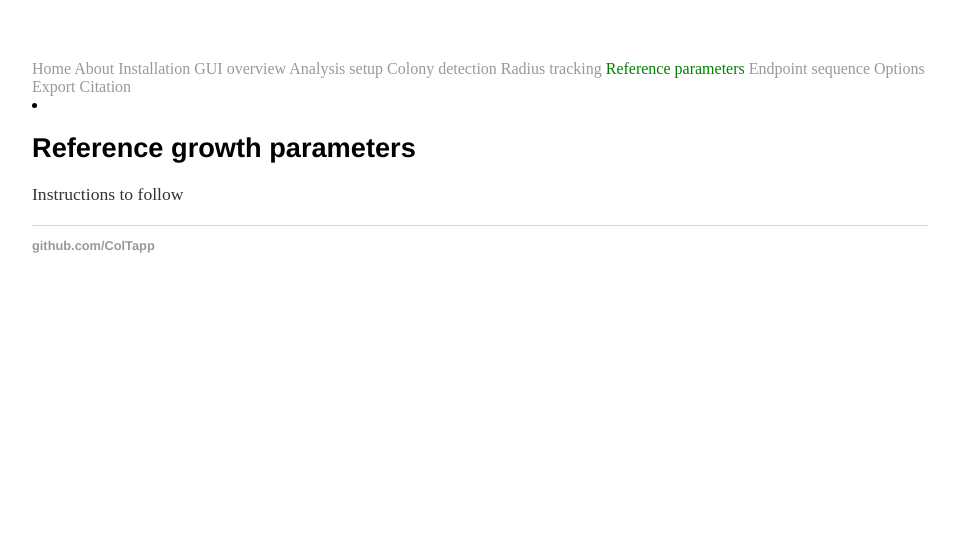
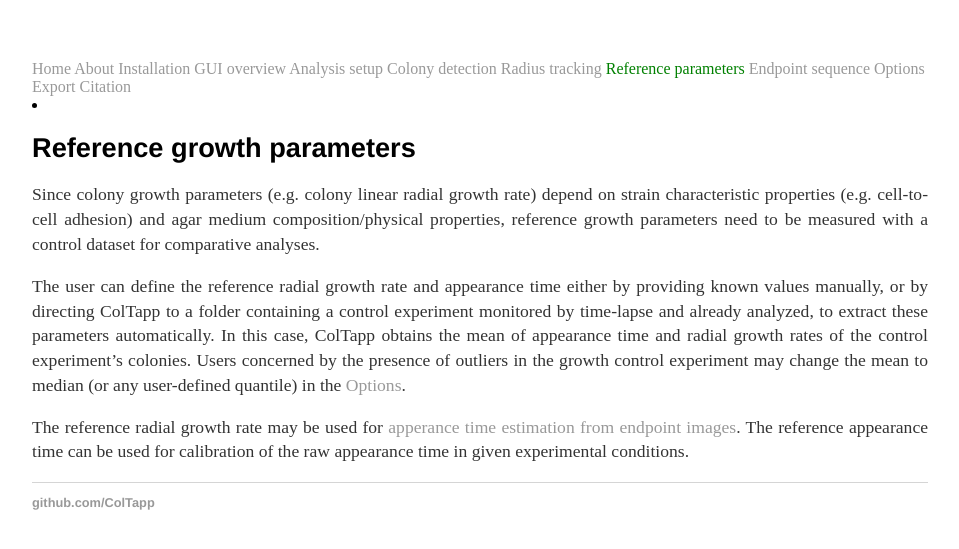
Before and after one commit to ColTapp/ColTapp.github.io, a Jekyll site: the page built from refparam.md, in a window 1280 px wide. Shown: the top 549 px of the page, without its empty margins (160-1119 px from the left). Built offline with Jekyll 4.4.1, drawn with Linux system fonts in a browser that asks for light colours.

Commit message:
Update refparam.md

```diff
--- a/refparam.md
+++ b/refparam.md
@@ -3,5 +3,8 @@ layout: default
 title: Reference growth parameters
 ---
 # Reference growth parameters
+Since colony growth parameters (e.g. colony linear radial growth rate) depend on strain characteristic properties (e.g. cell-to-cell adhesion) and agar medium composition/physical properties, reference growth parameters need to be measured with a control dataset for comparative analyses.
 
-Instructions to follow
+The user can define the reference radial growth rate and appearance time either by providing known values manually, or by directing ColTapp to a folder containing a control experiment monitored by time-lapse and already analyzed, to extract these parameters automatically. In this case, ColTapp obtains the mean of appearance time and radial growth rates of the control experiment’s colonies. Users concerned by the presence of outliers in the growth control experiment may change the mean to median (or any user-defined quantile) in the [Options](https://coltapp.github.io/options.html).
+
+The reference radial growth rate may be used for [apperance time estimation from endpoint images](https://coltapp.github.io/endpoint.html). The reference appearance time  can be used for calibration of the raw appearance time in given experimental conditions.
```
